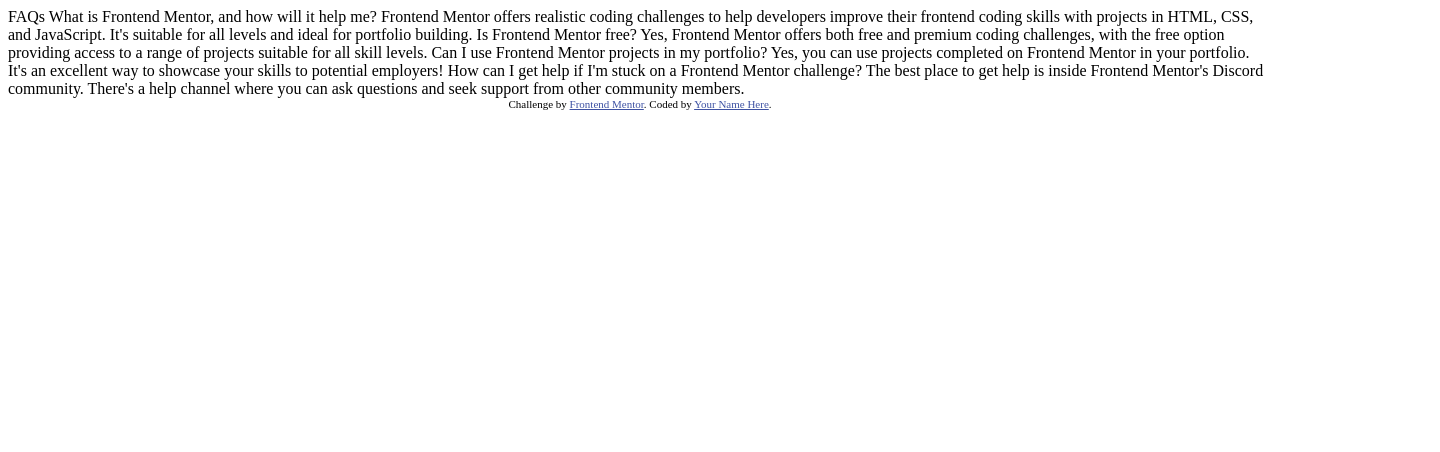
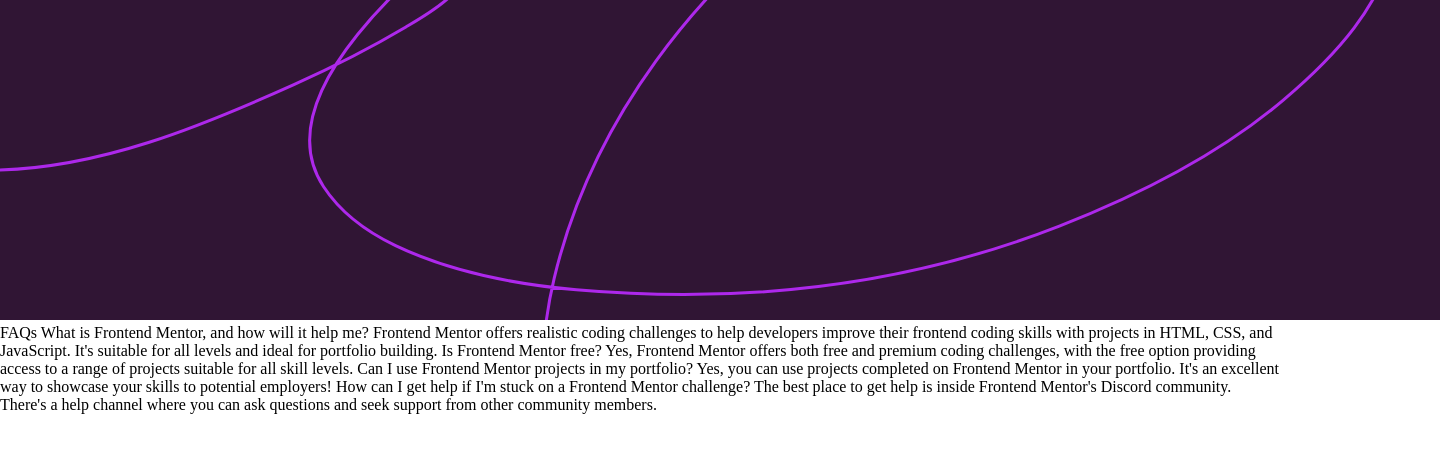
Before and after one commit to CHEGEBB/Teach2give-code-test, a plain HTML site: page faq-accordion-main/index.html in a window 1280 px wide. Shown: the whole page, 1440 px wide, since content can reach past the window. Drawn offline with Linux system fonts and the light colour scheme.

Commit message:
Remove unused font files and update header background pattern

```diff
--- a/faq-accordion-main/index.html
+++ b/faq-accordion-main/index.html
@@ -5,16 +5,14 @@
   <meta name="viewport" content="width=device-width, initial-scale=1.0"> <!-- displays site properly based on user's device -->
 
   <link rel="icon" type="image/png" sizes="32x32" href="./assets/images/favicon-32x32.png">
+  <link rel="stylesheet" href="./styles.css">
 
   <title>Frontend Mentor | FAQ accordion</title>
-
-
-  <style>
-    .attribution { font-size: 11px; text-align: center; }
-    .attribution a { color: hsl(228, 45%, 44%); }
-  </style>
 </head>
 <body>
+  <div class="header">
+    <img src="./assets/images/background-pattern-desktop.svg" alt="header background pattern">
+  </div>
 
   FAQs
 
@@ -38,11 +36,5 @@
 
   The best place to get help is inside Frontend Mentor's Discord community. There's a help
   channel where you can ask questions and seek support from other community members.
-
-
-  <div class="attribution">
-    Challenge by <a href="https://www.frontendmentor.io?ref=challenge" target="_blank">Frontend Mentor</a>.
-    Coded by <a href="#">Your Name Here</a>.
-  </div>
 </body>
 </html>
--- /dev/null
+++ b/faq-accordion-main/styles.css
@@ -0,0 +1,16 @@
+
+*{
+    margin: 0;
+    padding: 0;
+    box-sizing: border-box;
+  }
+  body{
+    max-width: 100vw;
+    overflow-x: hidden;
+  }
+
+  @media screen and (max-width: 768px) {
+    .header img {
+      content: url('./assets/images/background-pattern-mobile.svg');
+    }
+  }
```
Also changed, not shown: faq-accordion-main/assets/fonts/OFL.txt (deleted), faq-accordion-main/assets/fonts/README.txt (deleted), faq-accordion-main/assets/fonts/WorkSans-Italic-VariableFont_wght.ttf (deleted), faq-accordion-main/assets/fonts/WorkSans-VariableFont_wght.ttf (deleted), faq-accordion-main/assets/fonts/static/WorkSans-Bold.ttf (deleted), faq-accordion-main/assets/fonts/static/WorkSans-Regular.ttf (deleted), faq-accordion-main/assets/fonts/static/WorkSans-SemiBold.ttf (deleted).
